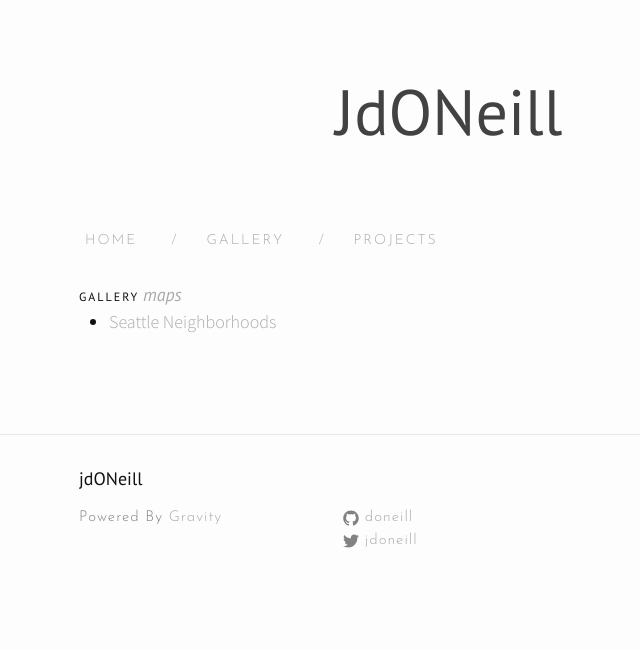
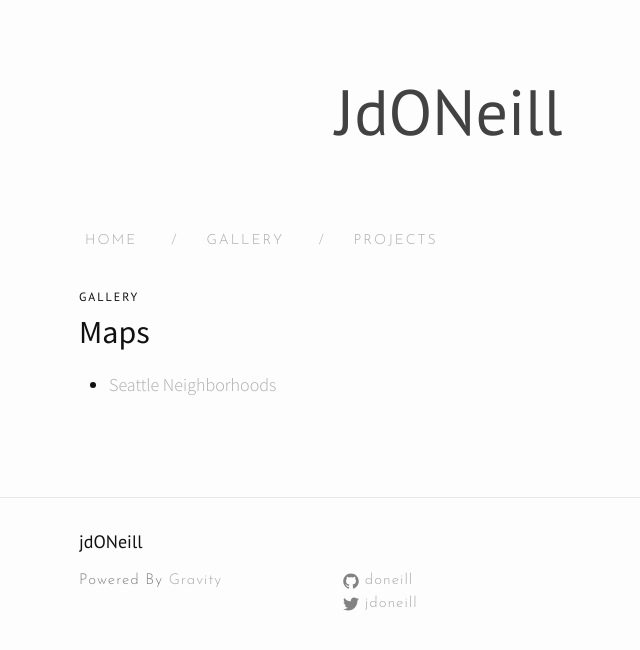
Before and after one commit to doneill/doneill.github.io, a Jekyll site: the page built from gallery.md, in a window 1280 px wide. Shown: the top 650 px of the page, without its empty margins (191-831 px from the left). Built offline with Jekyll 4.4.1, drawn with Linux system fonts in a browser that asks for light colours; nearby versions of some CDN libraries.

Commit message:
formatting

```diff
--- a/gallery.md
+++ b/gallery.md
@@ -3,7 +3,9 @@ layout: page
 title : Gallery
 permalink: /gallery/
 
-tagline: "Maps"
+tagline: ""
 ---
 
+## Maps
+
 - [Seattle Neighborhoods](seattle-neighborhoods.html)
```
